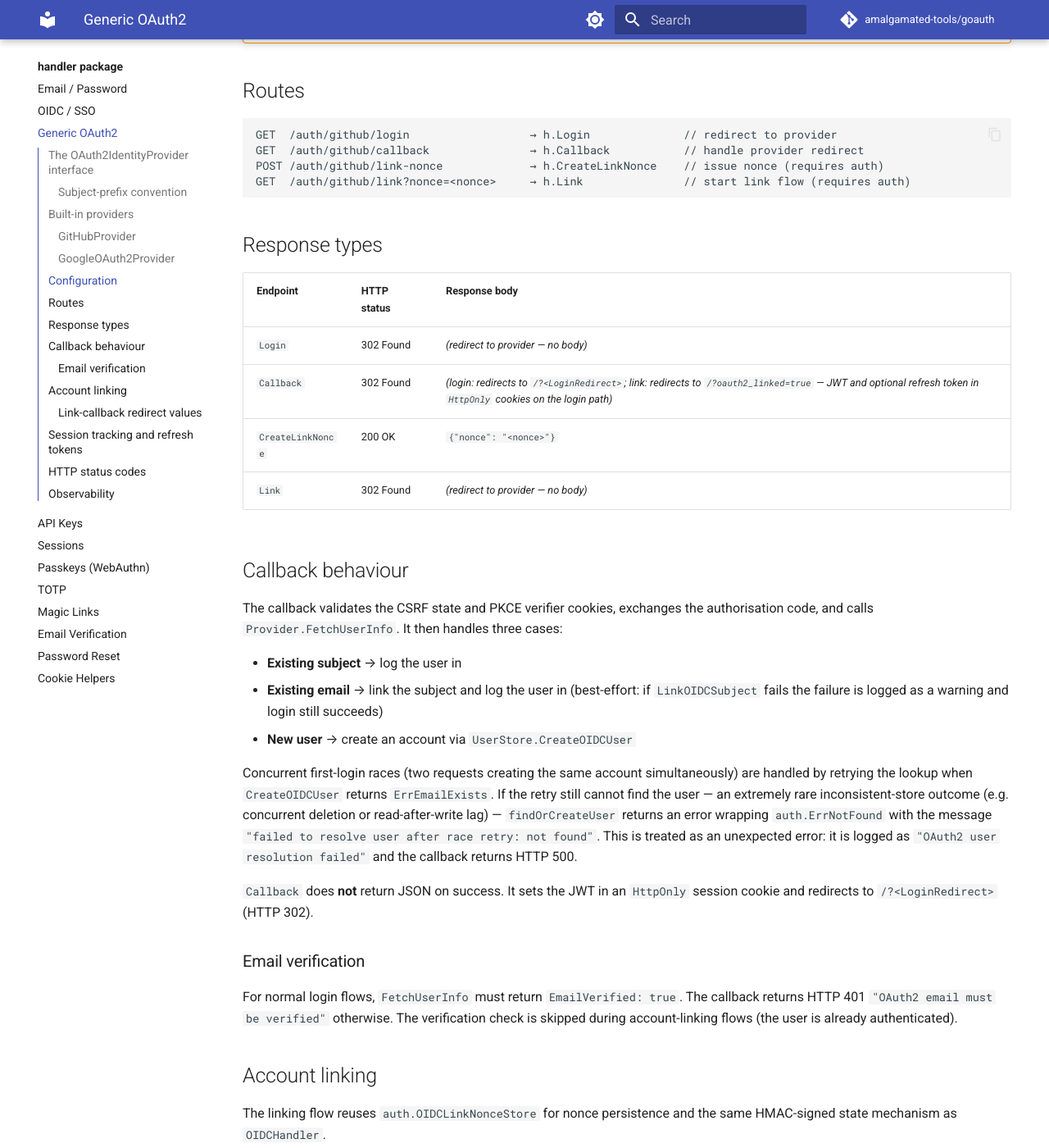
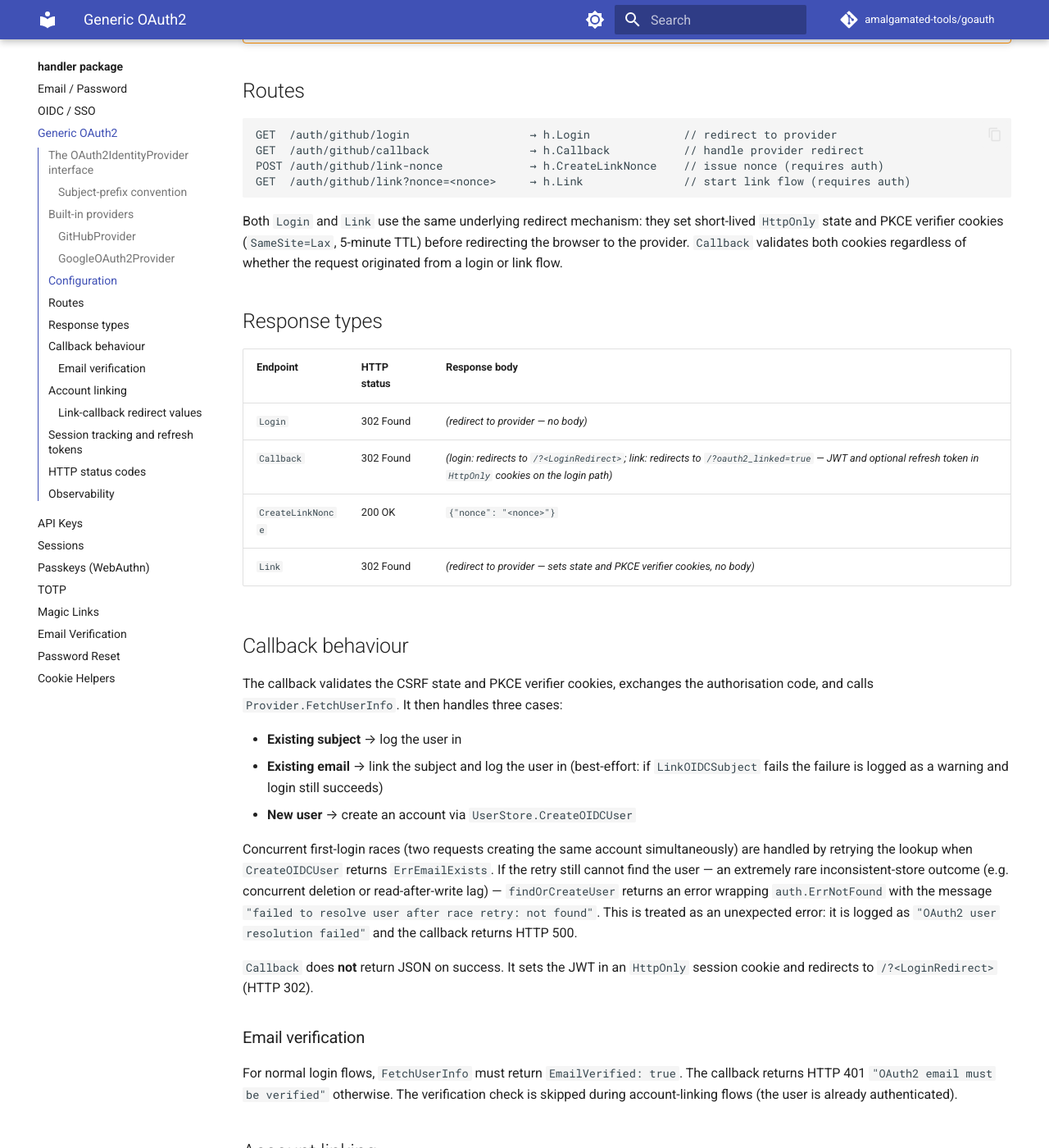
Before and after one commit to amalgamated-tools/goauth, an MkDocs documentation site: the page built from docs/handler/oauth2.md, in a window 1280 px wide and 1400 px high, scrolled down 2306 px. Shown: the whole window at 82% size. Built offline with MkDocs 1.6.1 and Material for MkDocs 9.7.7, drawn with Linux system fonts in a browser that asks for light colours; comment, search, counter and statistics services are not loaded; some of the changed text lies outside the part shown.

Commit message:
docs(oauth2): document shared PKCE redirect for Login and Link
PR #325 refactored OAuth2 Login and Link to share a common
redirectToProvider helper. Both endpoints now set identical
oauth2_state and oauth2_verifier HttpOnly cookies before
redirecting the browser to the provider.

Update docs/handler/oauth2.md to:
- Add a Routes-section note explaining the shared redirect mechanism
  and that Callback validates the cookies for both flows
- Update the Link response-types row to mention the cookies it sets
- Update the Account linking section to reference PKCE alongside the
  HMAC-signed state, and cross-reference Login's cookie behaviour

Co-authored-by: Copilot <223556219+Copilot@users.noreply.github.com>

````diff
--- a/docs/handler/oauth2.md
+++ b/docs/handler/oauth2.md
@@ -101,6 +101,8 @@ POST /auth/github/link-nonce             → h.CreateLinkNonce    // issue nonce
 GET  /auth/github/link?nonce=<nonce>     → h.Link               // start link flow (requires auth)
 ```
 
+Both `Login` and `Link` use the same underlying redirect mechanism: they set short-lived `HttpOnly` state and PKCE verifier cookies (`SameSite=Lax`, 5-minute TTL) before redirecting the browser to the provider. `Callback` validates both cookies regardless of whether the request originated from a login or link flow.
+
 ## Response types
 
 | Endpoint | HTTP status | Response body |
@@ -108,7 +110,7 @@ GET  /auth/github/link?nonce=<nonce>     → h.Link               // start link
 | `Login` | 302 Found | *(redirect to provider — no body)* |
 | `Callback` | 302 Found | *(login: redirects to `/?<LoginRedirect>`; link: redirects to `/?oauth2_linked=true` — JWT and optional refresh token in `HttpOnly` cookies on the login path)* |
 | `CreateLinkNonce` | 200 OK | `{"nonce": "<nonce>"}` |
-| `Link` | 302 Found | *(redirect to provider — no body)* |
+| `Link` | 302 Found | *(redirect to provider — sets state and PKCE verifier cookies, no body)* |
 
 ## Callback behaviour
 
@@ -128,7 +130,7 @@ For normal login flows, `FetchUserInfo` must return `EmailVerified: true`. The c
 
 ## Account linking
 
-The linking flow reuses `auth.OIDCLinkNonceStore` for nonce persistence and the same HMAC-signed state mechanism as `OIDCHandler`.
+The linking flow reuses `auth.OIDCLinkNonceStore` for nonce persistence and the same HMAC-signed state and PKCE mechanism as `OIDCHandler`. `Link` sets the same `oauth2_state` and `oauth2_verifier` cookies as `Login`; `Callback` validates them identically for both flows.
 
 !!! info "Shared nonce storage"
     `OAuth2Handler` requires a `LinkNonces auth.OIDCLinkNonceStore` for account linking. In a multi-instance deployment the store must be backed by a shared external database. When `LinkNonces` is `nil`, `CreateLinkNonce` and `Link` return HTTP 503 `"account linking not configured"`. Register `linkNonceStore.DeleteExpiredLinkNonces` with `maintenance.StartCleanup` to prune stale entries.
````
